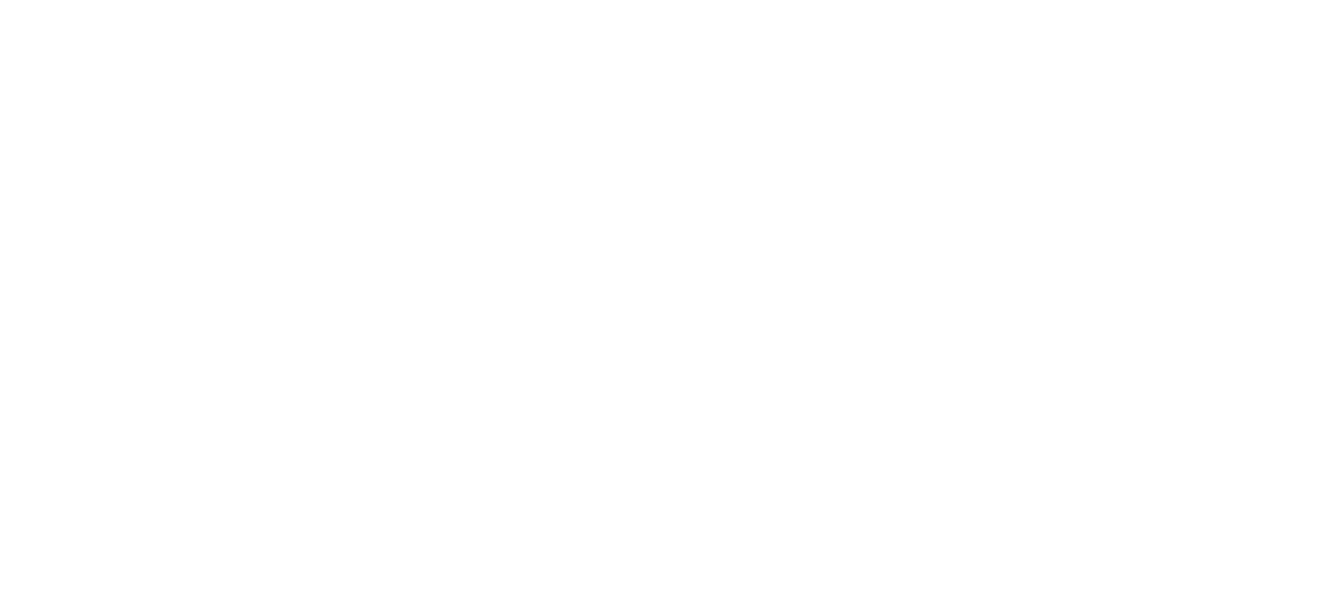
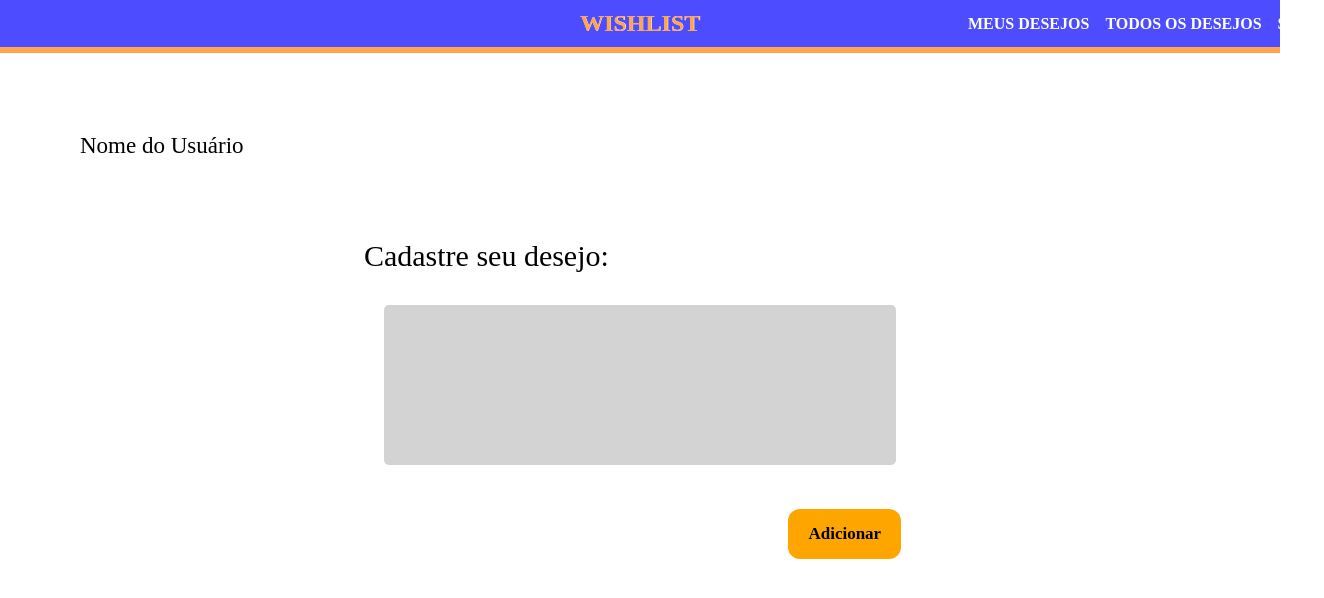
Before and after one commit to ArielMn22/senai-wishlist-desafio, a React (Create React App) app in the folder Front-End/wishlist-desafio-ui/: page /cadastrardesejo in a window 1280 px wide. Shown: the top 598 px of the page, 1324 px wide, since content can reach past the window. Built offline with nearby package versions, Linux system fonts and the light colour scheme.

Commit message:
Continuando React

```diff
--- a/Front-End/wishlist-desafio-ui/src/index.js
+++ b/Front-End/wishlist-desafio-ui/src/index.js
@@ -7,6 +7,7 @@
 import * as serviceWorker from './serviceWorker';
 import {Route, BrowserRouter as Router, Switch, Redirect} from 'react-router-dom';
 import CadastrarUsuario from './pages/CadastrarUsuario/CadastrarUsuario';
+import CadastrarDesejo from './pages/MeusDesejos/CadastrarDesejo'
 
 
 const rotas = (
@@ -16,7 +17,7 @@
                 <Route exact path="/" component={App}></Route>
                 <Route exact path="/login" component={Login}></Route>
                 <Route exact path="/cadastrarusuario" component={CadastrarUsuario}></Route>
-                {/* <Route exact path="/cadastrardesejo" component={CadastrarDesejo}></Route> */}
+                <Route exact path="/cadastrardesejo" component={CadastrarDesejo}></Route>
                 <Route exact path="/meusdesejos" component={MeusDesejos}></Route>
                 {/* <Route exact path="/desejos" component={Desejos}></Route> */}
                 {/* <Route component={NaoEncontrada}></Route> */}
--- a/Front-End/wishlist-desafio-ui/src/pages/Components/CabecalhoLogado.js
+++ b/Front-End/wishlist-desafio-ui/src/pages/Components/CabecalhoLogado.js
@@ -1,5 +1,5 @@
 import React, { Component } from 'react';
-import Login from '../MeusDesejos/CadastrarDesejos';
+import Login from '../MeusDesejos/CadastrarDesejo';
 
 function CabecalhoLogado() {
     return (
--- /dev/null
+++ b/Front-End/wishlist-desafio-ui/src/pages/MeusDesejos/CadastrarDesejo.js
@@ -0,0 +1,50 @@
+import React, { Component } from 'react';
+import CabecalhoLogado from '../Components/CabecalhoLogado';
+import '../../assets/css/login.css'
+import '../../assets/css/cadastrodesejos.css'
+import Axios from 'axios';
+
+class CadastrarDesejo extends Component {
+
+    constructor() {
+        super();
+        this.state = {
+            lista: [],
+            descricao: "",
+        }
+    }
+
+    Cadastrar(event) {
+        event.preventDefault();
+        Axios.post('', {
+            descricao: this.state.descricao
+        })
+            .then(data => console.log(data))
+            .catch(erro => console.log(erro))
+
+    }
+
+    render() {
+        return (
+            <div>
+                <CabecalhoLogado />
+                <main>
+                    <div className="usuario">
+                        <h3>Nome do Usuário</h3>
+                    </div>
+                    <div className="cadastro">
+                        <h2>Cadastre seu desejo:</h2>
+                        <form action="">
+                            <textarea name="" id="" cols="30" rows="10" type='text' value={this.state.descricao} name="descricao"></textarea>
+                            <br />
+                            <button type="submit" className="btn-add">Adicionar</button>
+                        </form>
+                    </div>
+                </main>
+            </div>
+
+        );
+    }
+}
+
+export default CadastrarDesejo;
```
Also changed, not shown: Front-End/wishlist-desafio-ui/src/pages/MeusDesejos/CadastrarDesejos.js (deleted, +0 -30 lines).
